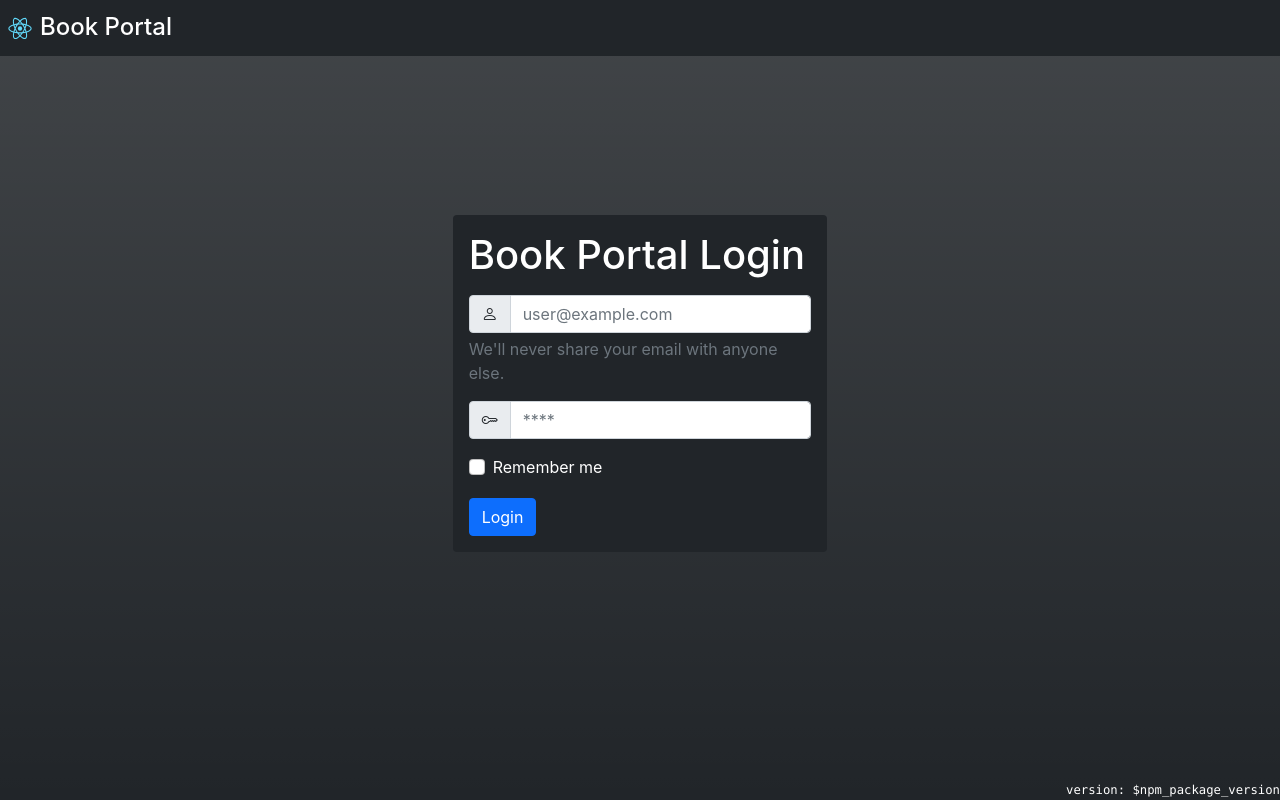
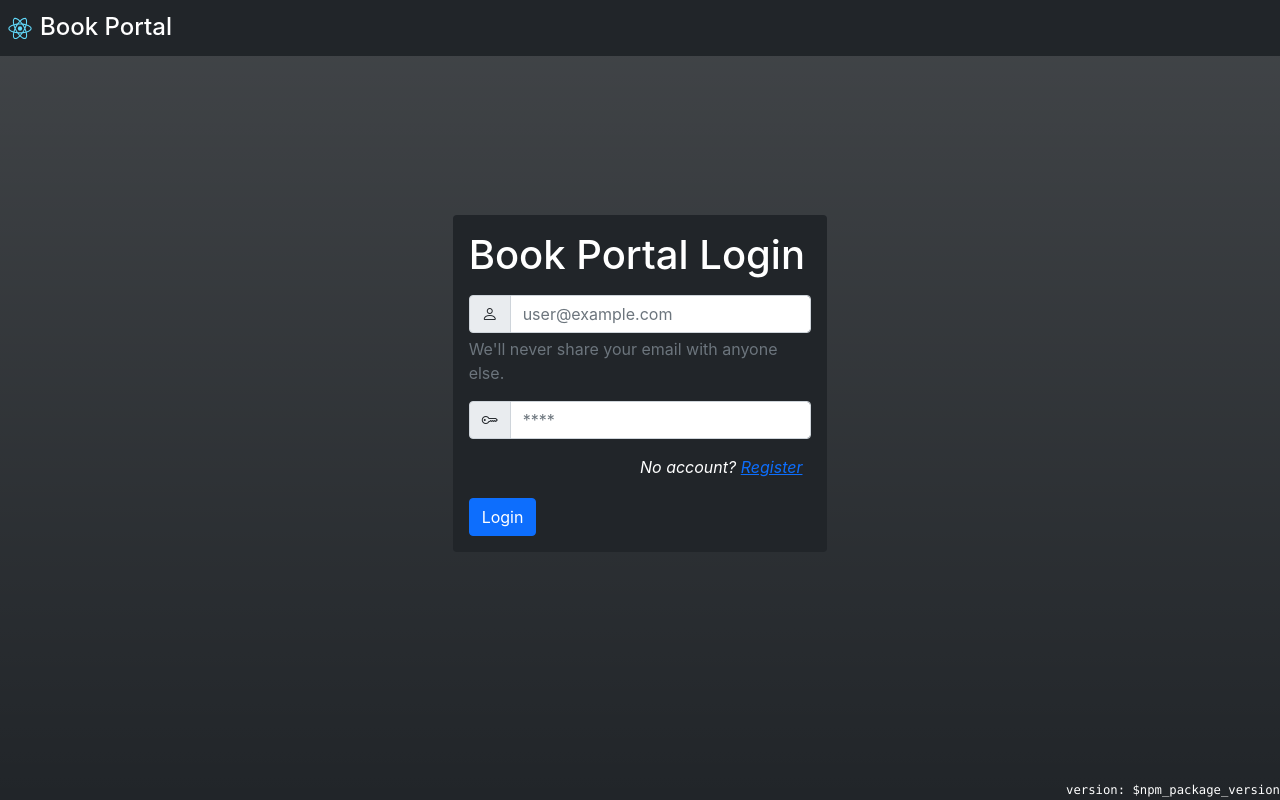
Before and after one commit to user12043/book-portal-ui, a React (Create React App) app: page /login in a window 1280 px wide. Built offline with nearby package versions, Linux system fonts and the light colour scheme.

Commit message:
registration done

```diff
--- a/src/views/login.tsx
+++ b/src/views/login.tsx
@@ -6,19 +6,22 @@ import { apiReq } from "utils";
 const Login: FC = () => {
   const { appDispatch } = useContext(AppContext);
   const [loginUser, setLoginUser] = useState<User | null>(null);
+  const [register, setRegister] = useState(false);
 
   const login = () => {
     loginUser &&
-      apiReq("login", {
-        method: "POST",
-        body: loginUser
+      apiReq(!register ? "login" : "users", {
+        method: !register ? "POST" : "PUT",
+        body: { ...loginUser, role: "USER" }
       }).then(user =>
-        user
-          ? appDispatch({
-              type: "LOGIN",
-              payload: user
-            })
-          : alert("login failed")
+        !register
+          ? user
+            ? appDispatch({
+                type: "LOGIN",
+                payload: user
+              })
+            : alert("login failed")
+          : setRegister(false)
       );
   };
 
@@ -30,15 +33,45 @@ const Login: FC = () => {
   return (
     <div className="row h-100 align-items-center px-2">
       <form
-        className="col-md-4 offset-md-4 bg-dark p-3 rounded"
+        className="form col-md-4 offset-md-4 bg-dark p-3 rounded"
         onSubmit={e => {
           e.preventDefault();
           login();
         }}
       >
-        <h1 className="mb-3">Book Portal Login</h1>
+        <h1 className="mb-3">Book Portal {!register ? "Login" : "Register"}</h1>
+        {register && (
+          <>
+            <div className="mb-3 input-group">
+              <i className="input-group-text bi bi-tag" id="usernameAddon"></i>
+              <input
+                type="text"
+                className="form-control"
+                name="username"
+                aria-describedby="usernameAddon"
+                placeholder="username"
+                value={loginUser?.username || ""}
+                onChange={change}
+                required
+              />
+            </div>
+            <div className="mb-3 input-group">
+              <i className="input-group-text bi bi-dash" id="nameAddon"></i>
+              <input
+                type="text"
+                className="form-control"
+                name="name"
+                aria-describedby="nameAddon"
+                placeholder="name"
+                value={loginUser?.name || ""}
+                onChange={change}
+                required
+              />
+            </div>
+          </>
+        )}
         <div className="input-group">
-          <i className="input-group-text bi bi-person" id="usernameAddon"></i>
+          <i className="input-group-text bi bi-person" id="emailAddon"></i>
           <input
             type="email"
             className="form-control"
@@ -66,14 +99,16 @@ const Login: FC = () => {
             required
           />
         </div>
-        <div className="mb-3 form-check fs-6">
-          <input type="checkbox" className="form-check-input" id="rememberMe" />
-          <label className="form-check-label" htmlFor="rememberMe">
-            Remember me
-          </label>
+        <div className="ms-auto w-50 mb-3 fs-6">
+          <i>
+            {!register && "No account?  "}
+            <a href="#/#" onClick={() => setRegister(!register)}>
+              {!register ? "Register" : "Login"}
+            </a>
+          </i>
         </div>
         <button type="submit" className="btn btn-primary">
-          Login
+          {!register ? "Login" : "Register"}
         </button>
       </form>
     </div>
```
Also changed, not shown: src/components/registerForm.tsx (added, +7 -0 lines).
